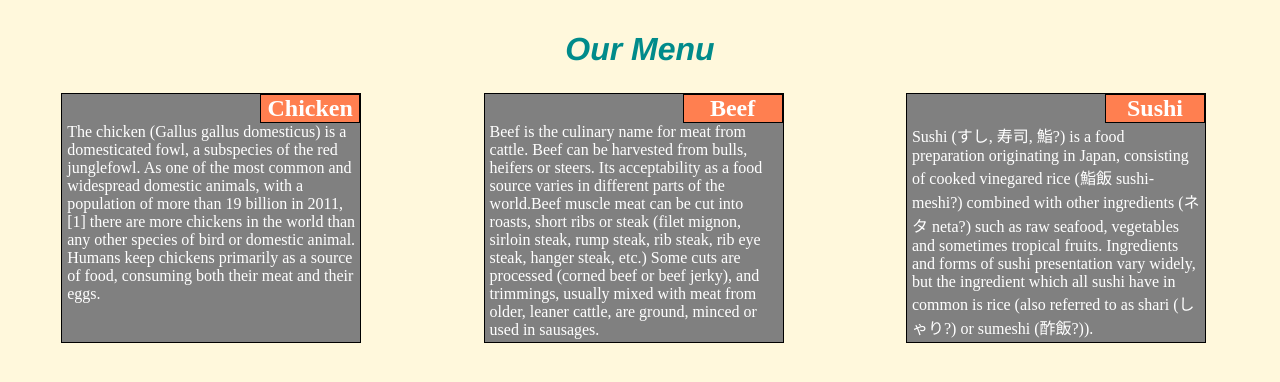
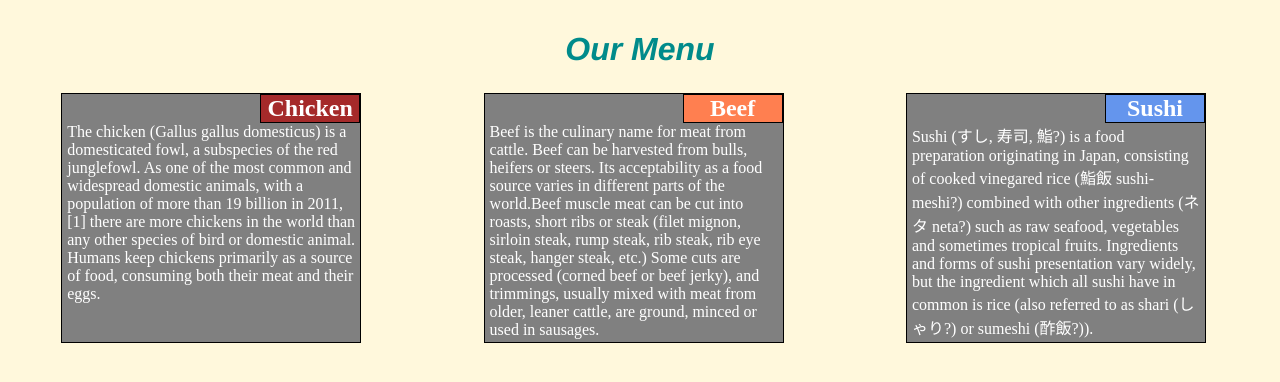
Before and after one commit to sidharth102/coursera-test, a plain HTML site: page site/index.html in a window 1280 px wide. Drawn offline with Linux system fonts and the light colour scheme.

Commit message:
Some changes

```diff
--- a/site/css/styles.css
+++ b/site/css/styles.css
@@ -23,6 +23,12 @@ h2{
     position: relative;
     left: 193px;
     border: 1px solid black;
+}
+#h1{
+    background-color: brown;
+}
+#h3{
+    background-color: cornflowerblue;
 }
 section{
 	width: 300px;
@@ -52,8 +58,8 @@ section{
 @media(min-width: 768px) and (max-width: 991px){
     .col-md-6{
         width: 50%;
+        float: left;
         margin-bottom: 20px;
-        float: left;
     }
 }
 @media(max-width: 767px){
--- a/site/index.html
+++ b/site/index.html
@@ -11,7 +11,7 @@
 <div class="row">
   <div class="col-lg-4 col-md-6 col-sl-12">
 	<section>
-      <h2>Chicken</h2>
+      <h2 id="h1">Chicken</h2>
       The chicken (Gallus gallus domesticus) is a domesticated fowl, a subspecies of the red junglefowl. As one of the most common and widespread domestic animals, with a population of more than 19 billion in 2011,[1] there are more chickens in the world than any other species of bird or domestic animal. Humans keep chickens primarily as a source of food, consuming both their meat and their eggs.</section>
   </div>
   <div class="col-lg-4 col-md-6 col-sl-12">
@@ -21,7 +21,7 @@
   </div>
   <div class="col-lg-4 col-md-6 col-sl-12">
      <section>
-        <h2>Sushi</h2>
+        <h2 id="h3">Sushi</h2>
       Sushi (すし, 寿司, 鮨?) is a food preparation originating in Japan, consisting of cooked vinegared rice (鮨飯 sushi-meshi?) combined with other ingredients (ネタ neta?) such as raw seafood, vegetables and sometimes tropical fruits. Ingredients and forms of sushi presentation vary widely, but the ingredient which all sushi have in common is rice (also referred to as shari (しゃり?) or sumeshi (酢飯?)).</section>
   </div>
 </div>
```
